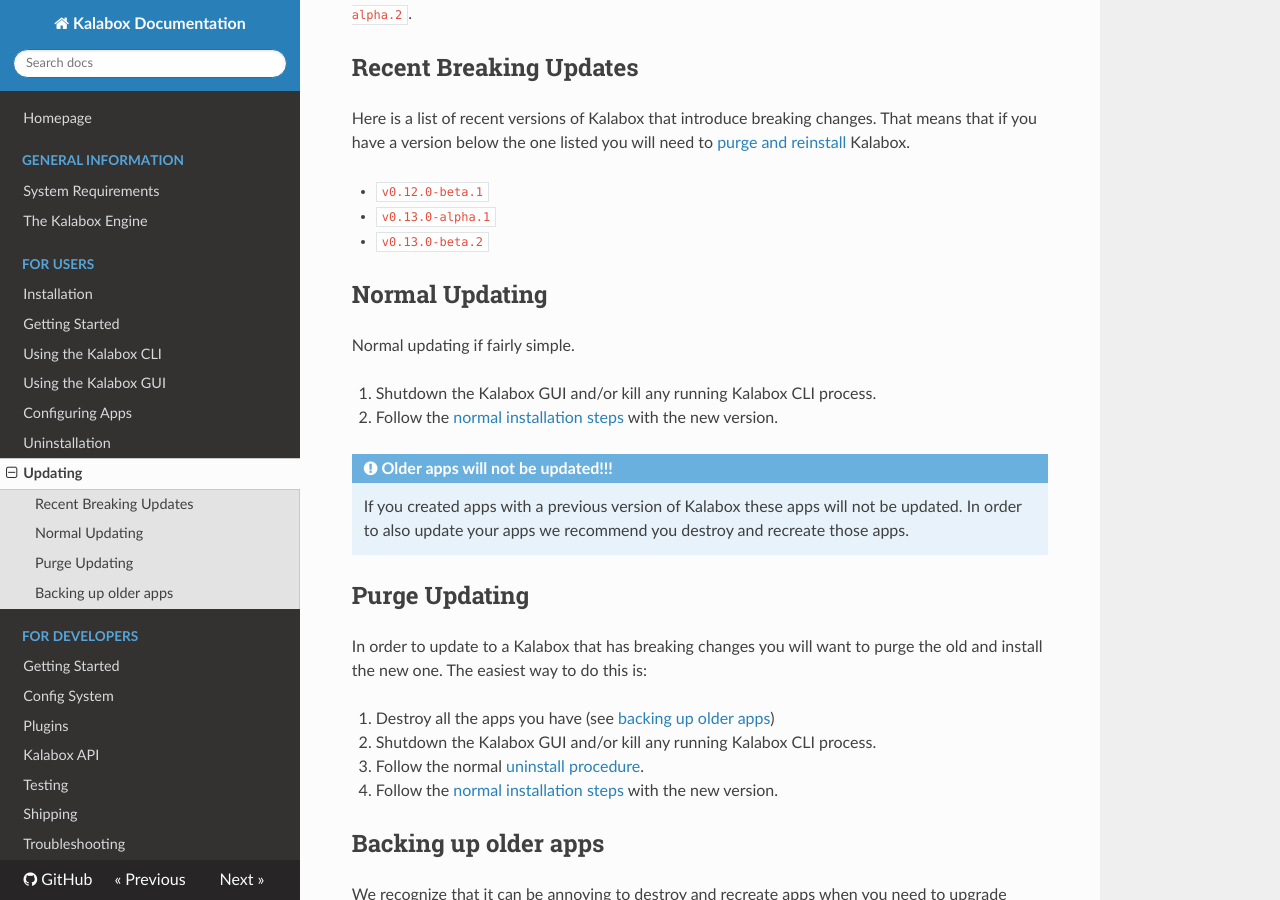
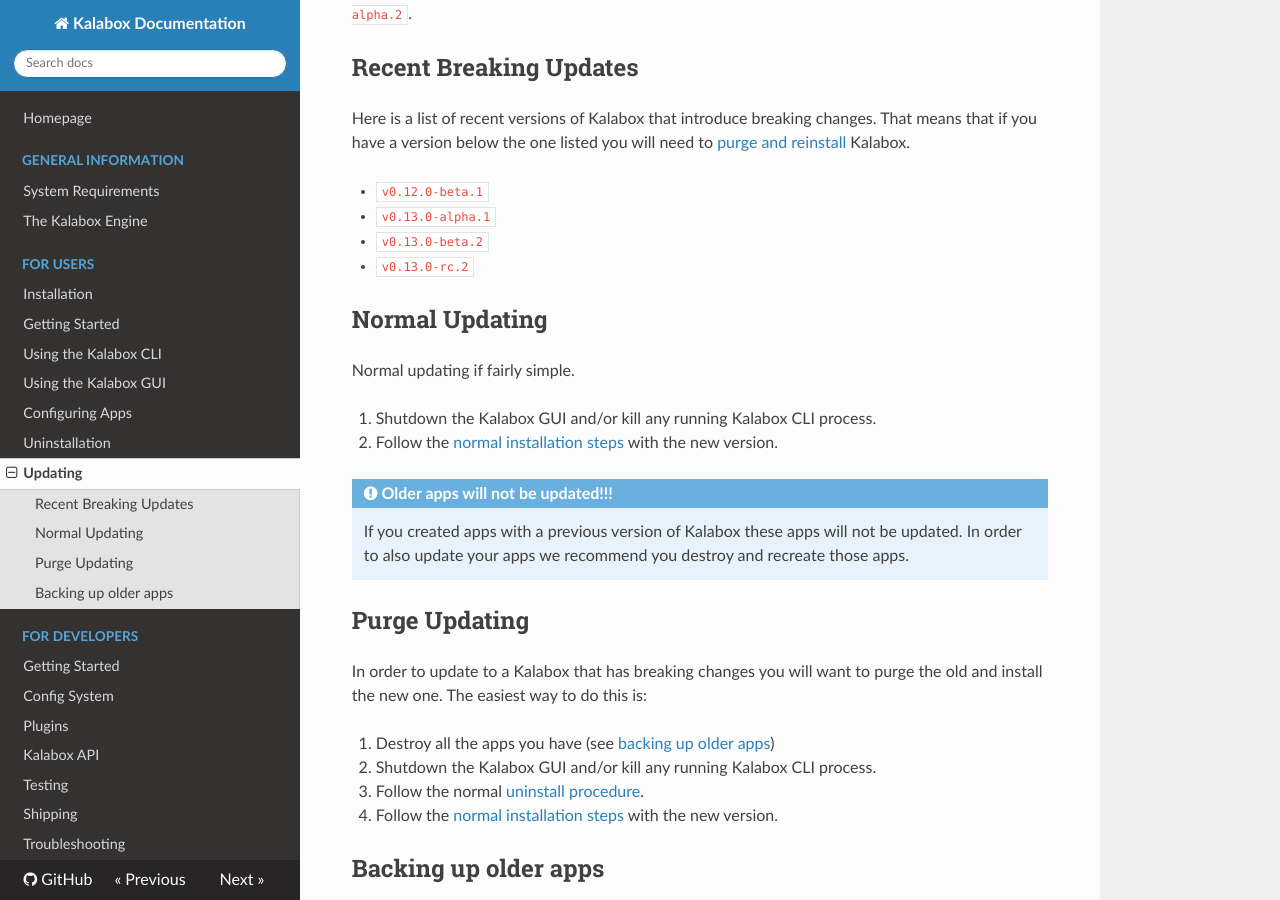
Before and after one commit to kalabox/kalabox, an MkDocs documentation site: the page built from docs/users/updating.md, in a window 1280 px wide and 900 px high, scrolled down 619 px. Built offline with MkDocs 1.6.1, drawn with Linux system fonts in a browser that asks for light colours; nearby versions of some CDN libraries; old or Windows-style settings are respelled for this version of MkDocs.

Commit message:
Add RC2 to list of versions with breaking changes

```diff
--- a/docs/users/updating.md
+++ b/docs/users/updating.md
@@ -23,6 +23,7 @@ Here is a list of recent versions of Kalabox that introduce breaking changes. Th
 * `v0.12.0-beta.1`
 * `v0.13.0-alpha.1`
 * `v0.13.0-beta.2`
+* `v0.13.0-rc.2`
 
 Normal Updating
 ---------------
```
